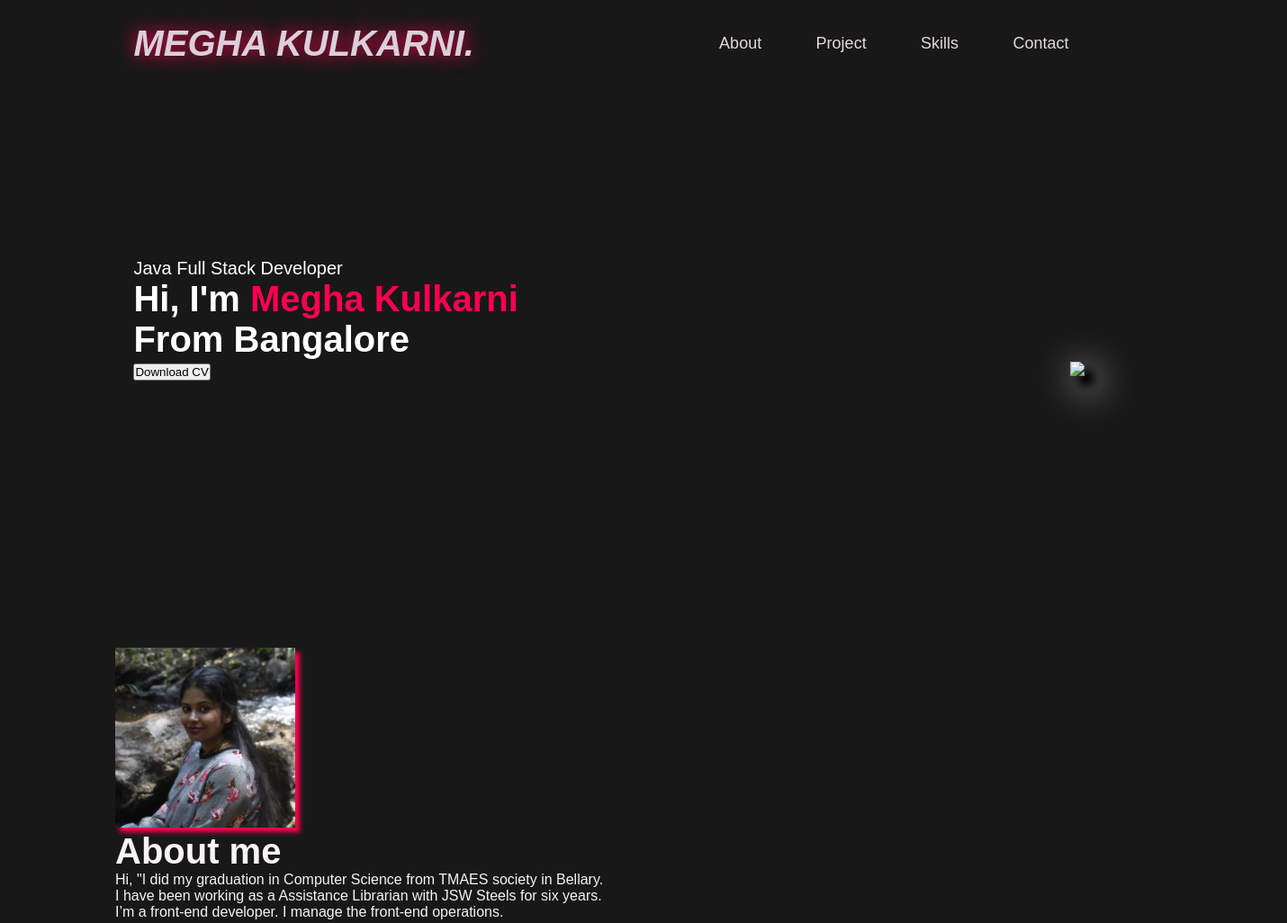
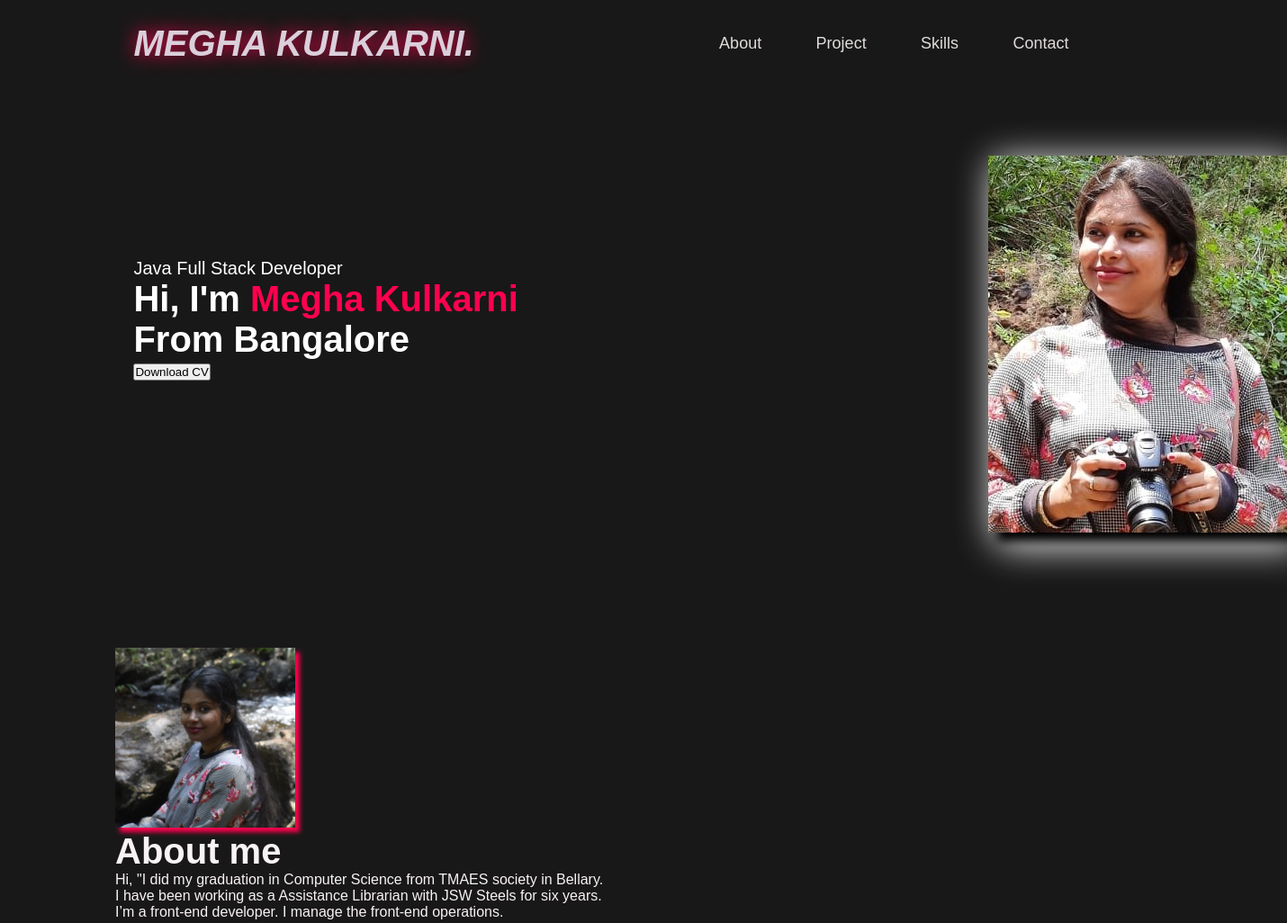
Before and after one commit to Meghakulkarni1/Meghakulkarni, a plain HTML site: page index.html in a window 1280 px wide. Shown: the top 1026 px of the page at 90% size, 1430 px wide, since content can reach past the window. Drawn offline with Linux system fonts and the light colour scheme; files whose address does not match are found by name.

Commit message:
index.html

```diff
--- a/index.html
+++ b/index.html
@@ -24,7 +24,7 @@
             <p>Java Full Stack Developer</p>
             <h1>Hi, I'm <span>Megha Kulkarni</span>  <br> From Bangalore</h1>
             <button class="btn">Download CV</button>
-            <img src="images/image1.jpg" style="margin-left: 950px; margin-top: -250px; box-shadow: 10px 10px 10px black;filter: drop-shadow(5px 5px 20px);">
+            <img src="image1.jpg" style="margin-left: 950px; margin-top: -250px; box-shadow: 10px 10px 10px black;filter: drop-shadow(5px 5px 20px);">
         </div>
         </div>
     </div>
```
